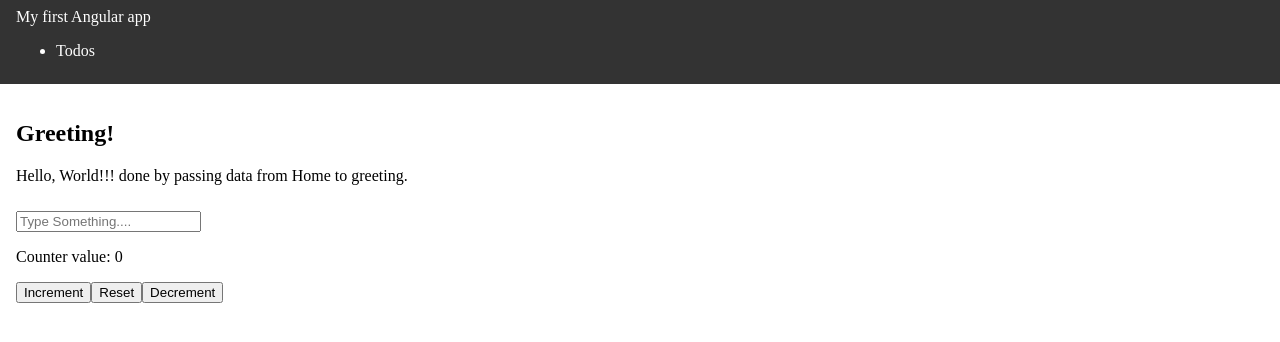
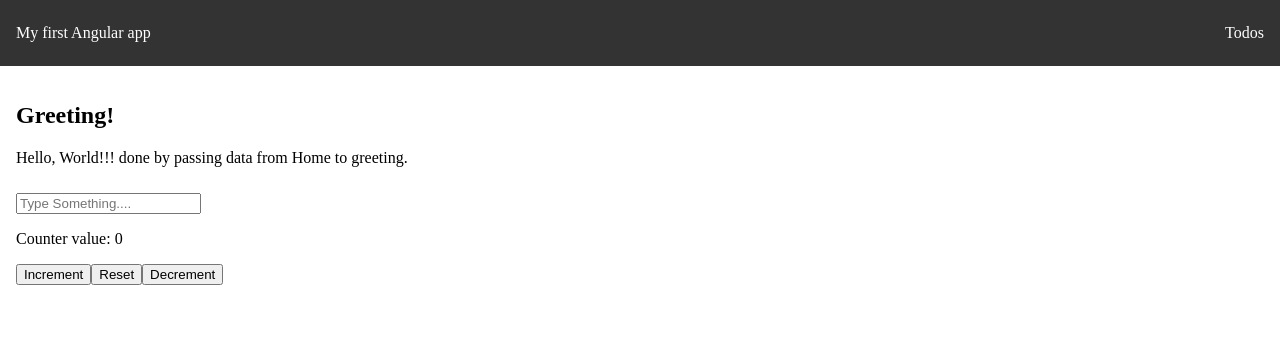
Before and after one commit to Shubhra7/Angular_All, an Angular app: page / in a window 1280 px wide. Shown: the top 342 px of the page. Built offline with nearby package versions, Linux system fonts and the light colour scheme.

Commit message:
lets_start with todos. components

```diff
--- a/src/app/components/header/header.scss
+++ b/src/app/components/header/header.scss
@@ -6,4 +6,29 @@ header {
     color: white;
     align-items: center;
     justify-content: space-between;
+
+    nav {
+        width: 100%;
+        display: flex;
+        justify-content: space-between;
+        align-items: center;
+
+        > span{
+                cursor: pointer;
+                &:hover {
+                    color: #777;
+                }
+            }
+
+        ul{
+            list-style: none;
+
+            li{
+                cursor: pointer;
+                &:hover {
+                    color: #777;
+                }
+            }
+        }
+    }
 }
--- /dev/null
+++ b/src/app/components/todo-item/todo-item.html
@@ -0,0 +1 @@
+<p>todo-item works!</p>
```
Also changed, not shown: src/app/components/todo-item/todo-item.ts (added, +11 -0 lines), src/app/components/todo-item/todo-item.scss (added), 1 other file (tests, documents, lock files or other folders).
